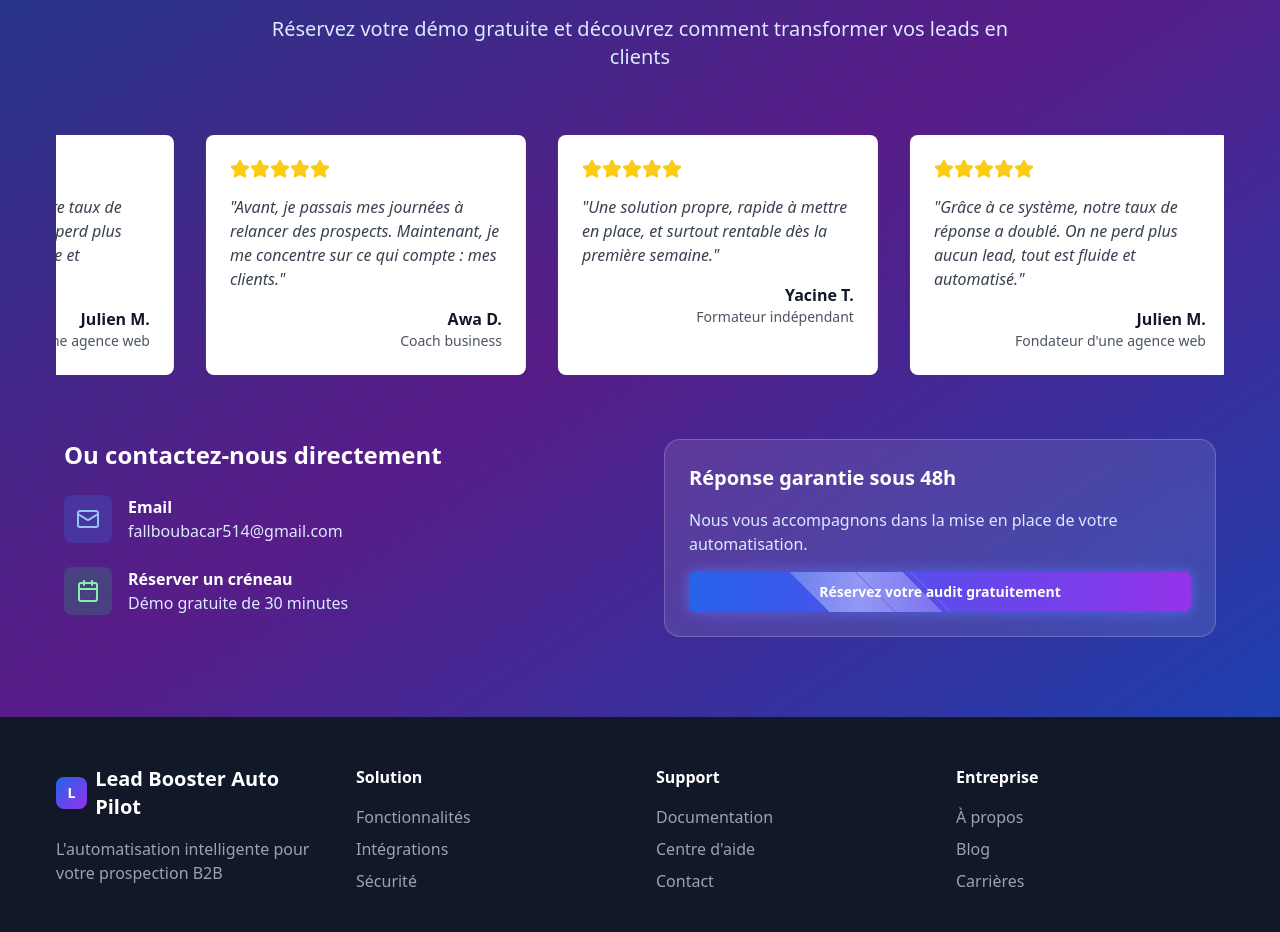
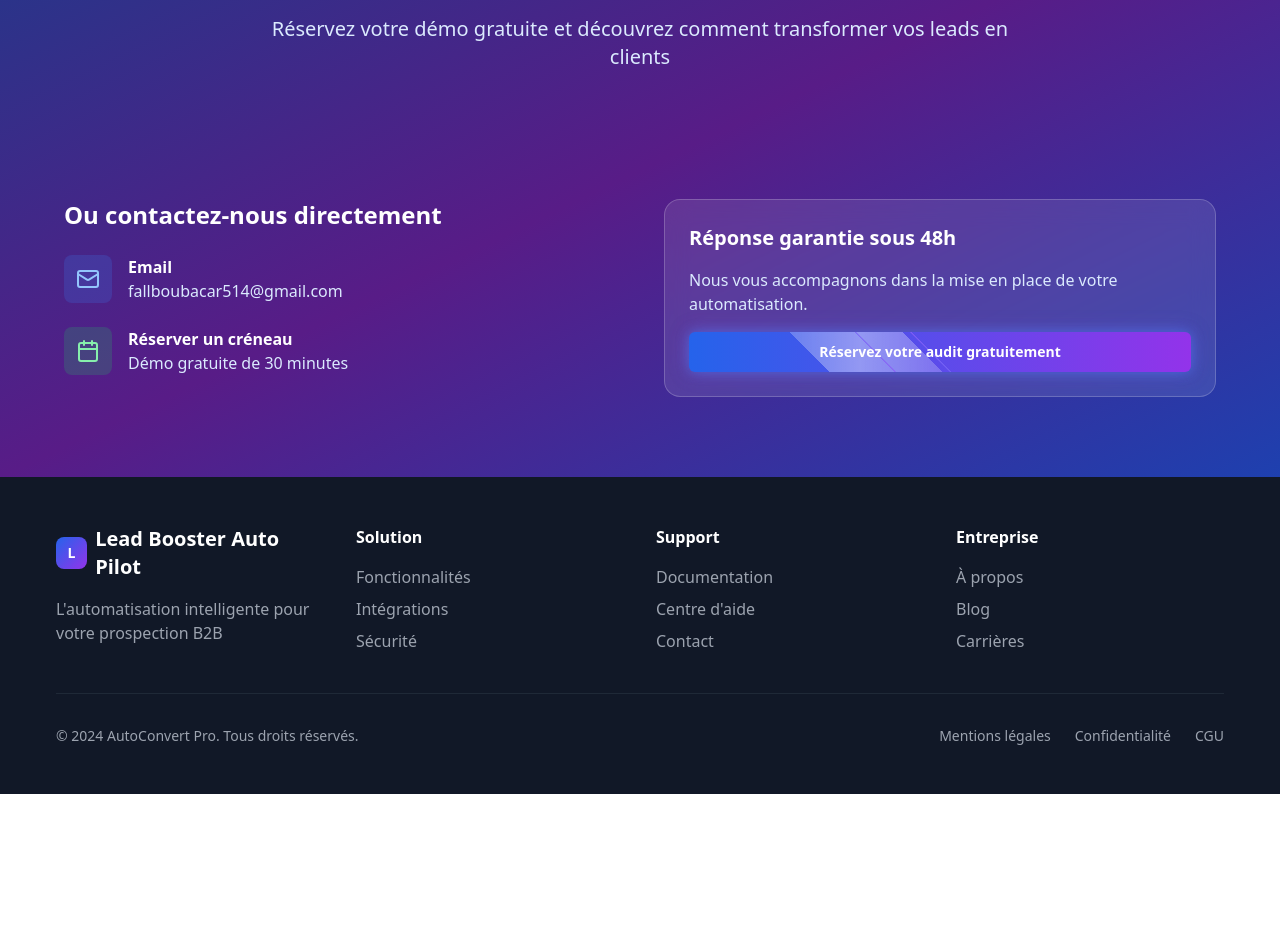
Before and after one commit to boubafa/lead-flow-autopilot-pro, a React (Vite) app: page / in a window 1280 px wide. Shown: the part 7880-8812 px from the top of the page. After the commit the page ends 8674 px from the top, so only its background shows below. Built offline with nearby package versions, Linux system fonts and the light colour scheme.

Commit message:
Visual edit in Lovable
Edited UI in Lovable

```diff
--- a/src/components/InfiniteTestimonialCarousel.tsx
+++ b/src/components/InfiniteTestimonialCarousel.tsx
@@ -1,6 +1,4 @@
-
 import { Star } from "lucide-react";
-
 const InfiniteTestimonialCarousel = () => {
   const testimonials = [{
     text: "Grâce à ce système, notre taux de réponse a doublé. On ne perd plus aucun lead, tout est fluide et automatisé.",
@@ -18,24 +16,9 @@ const InfiniteTestimonialCarousel = () => {
 
   // Duplicate testimonials for infinite effect
   const duplicatedTestimonials = [...testimonials, ...testimonials];
-
-  return (
-    <div className="overflow-hidden">
+  return <div className="overflow-hidden">
       <div className="flex animate-scroll space-x-8">
-        {duplicatedTestimonials.map((testimonial, index) => (
-          <div key={index} className="flex-shrink-0 w-80 bg-white p-6 rounded-lg shadow-md">
-            <div className="flex mb-4">
-              {[...Array(5)].map((_, i) => (
-                <Star key={i} className="w-5 h-5 text-yellow-400 fill-current" />
-              ))}
-            </div>
-            <p className="text-gray-700 mb-4 italic">"{testimonial.text}"</p>
-            <div className="text-right">
-              <p className="font-semibold text-gray-900">{testimonial.author}</p>
-              <p className="text-sm text-gray-600">{testimonial.role}</p>
-            </div>
-          </div>
-        ))}
+        {duplicatedTestimonials.map((testimonial, index) => {})}
       </div>
       <style>
         {`
@@ -52,8 +35,6 @@ const InfiniteTestimonialCarousel = () => {
           }
         `}
       </style>
-    </div>
-  );
+    </div>;
 };
-
 export default InfiniteTestimonialCarousel;
```
